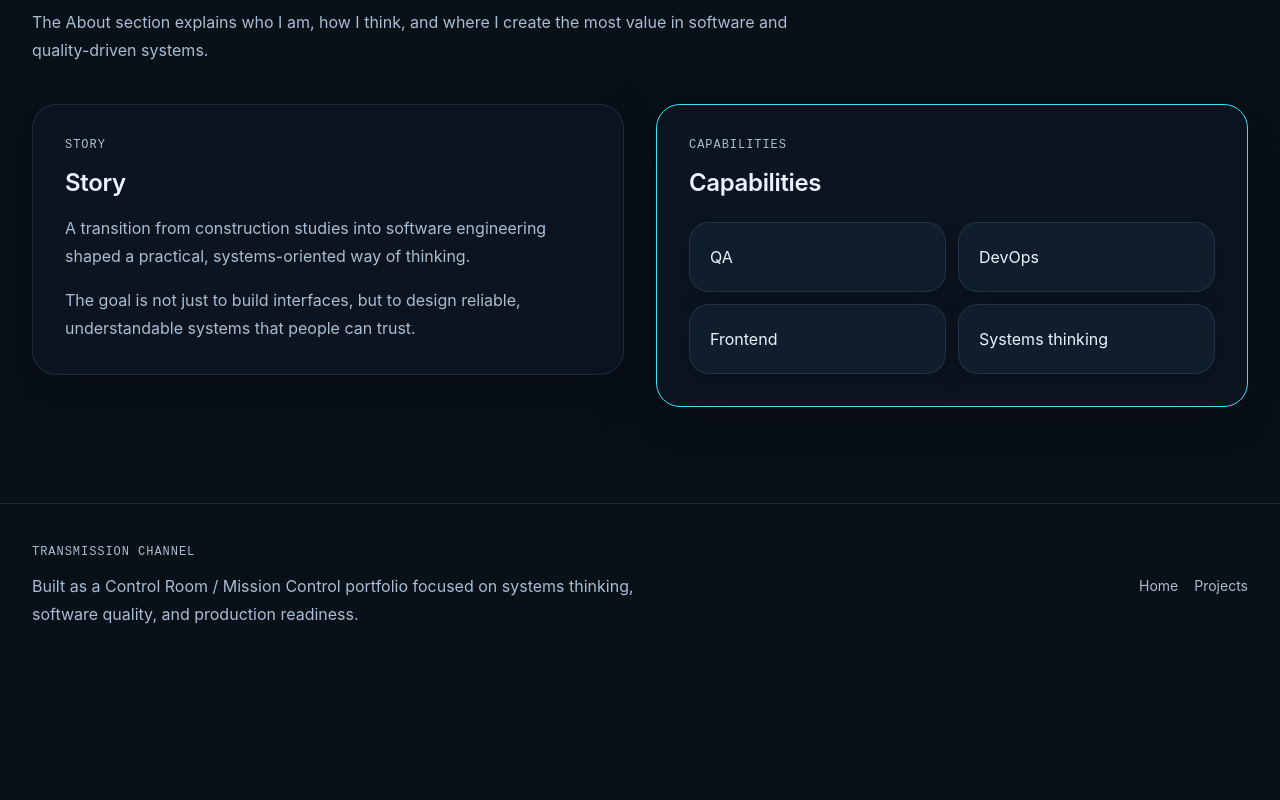
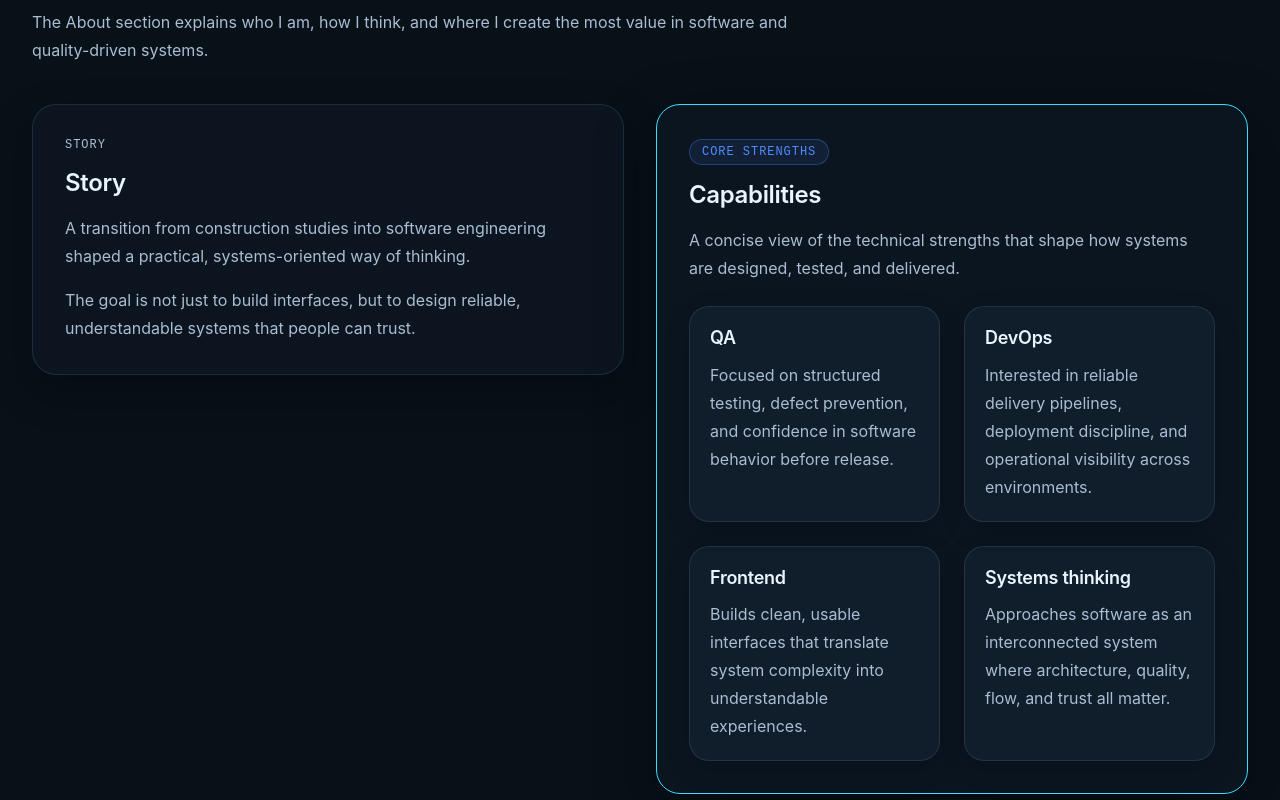
Before and after one commit to thapelomagqazana/thapelo-portfolio, a React (Vite) app: page / in a window 1280 px wide. Shown: the part 1480-2280 px from the top of the page. Before the commit the page ends 2148 px from the top, so only its background shows below. Built offline with nearby package versions, Linux system fonts and the light colour scheme.

Commit message:
feat: implement canonical capabilities panel
Signed-off-by: Thapelo Magqazana <tapsmcgzee8@gmail.com>

```diff
--- a/src/features/about/AboutSection.tsx
+++ b/src/features/about/AboutSection.tsx
@@ -6,6 +6,7 @@ import { Card, Panel, Text } from "../../components/ui";
 import { classNames } from "../../lib/classNames";
 import { DEFAULT_ABOUT_SECTION_CONTENT } from "./aboutContent";
 import type { AboutSectionContent, AboutSectionSlots } from "./aboutTypes";
+import { CapabilitiesPanel } from "../capabilities";
 
 /**
  * Props for the canonical AboutSection component.
@@ -70,29 +71,11 @@ function DefaultStoryRegion({
  * Default capabilities region renderer.
  *
  * Purpose:
- * - Provide a concise, scannable capability surface
- * - Preserve clear separation from the narrative story region
+ * - Delegate capability presentation to the canonical panel component
+ * - Keep the About layout shell separate from capability presentation logic
  */
-function DefaultCapabilitiesRegion({
-  title,
-  items,
-}: AboutSectionContent["capabilities"]): JSX.Element {
-  return (
-    <Panel variant="focus" className="h-full">
-      <Text variant="label">capabilities</Text>
-      <Text as="h3" variant="h3" className="mt-4">
-        {title}
-      </Text>
-
-      <div className="mt-6 grid gap-3 sm:grid-cols-2">
-        {items.map((item) => (
-          <Card key={item} className="bg-bg-800/80">
-            <Text variant="body">{item}</Text>
-          </Card>
-        ))}
-      </div>
-    </Panel>
-  );
+function DefaultCapabilitiesRegion(): JSX.Element {
+  return <CapabilitiesPanel />;
 }
 
 /**
@@ -146,9 +129,7 @@ export function AboutSection({
           </div>
 
           <div data-region="capabilities">
-            {slots?.capabilities ?? (
-              <DefaultCapabilitiesRegion {...content.capabilities} />
-            )}
+            {slots?.capabilities ?? <DefaultCapabilitiesRegion />}
           </div>
         </Grid>
       </Container>
--- /dev/null
+++ b/src/features/capabilities/CapabilitiesPanel.tsx
@@ -0,0 +1,93 @@
+import type { HTMLAttributes, JSX } from "react";
+
+import { Grid } from "../../components/layout";
+import { SystemBadge } from "../../components/system";
+import { Card, Panel, Text } from "../../components/ui";
+import { classNames } from "../../lib/classNames";
+import { DEFAULT_CAPABILITIES_PANEL_CONTENT } from "./capabilitiesData";
+import type { CapabilitiesPanelContent, CapabilityItem } from "./capabilitiesTypes";
+
+/**
+ * Props for the canonical CapabilitiesPanel component.
+ *
+ * Responsibilities:
+ * - Present core capability categories in a concise, scannable format
+ * - Reuse the canonical design system and shared layout primitives
+ * - Remain bounded and avoid drifting into a resume or project evidence system
+ */
+export interface CapabilitiesPanelProps
+  extends Omit<HTMLAttributes<HTMLDivElement>, "children"> {
+  /**
+   * Optional content override.
+   *
+   * Defaults to the canonical capability fixture.
+   */
+  readonly content?: CapabilitiesPanelContent;
+}
+
+/**
+ * Renders a single capability item card.
+ *
+ * Purpose:
+ * - Keep capability-item structure consistent
+ * - Prevent repeated item markup in the panel component
+ */
+function CapabilityCard({ title, summary }: CapabilityItem): JSX.Element {
+  return (
+    <Card className="h-full bg-bg-800/80">
+      <Text as="h4" variant="h3" className="text-[1.125rem]">
+        {title}
+      </Text>
+
+      <Text variant="body-muted" className="mt-3">
+        {summary}
+      </Text>
+    </Card>
+  );
+}
+
+/**
+ * Canonical CapabilitiesPanel component.
+ *
+ * Design goals:
+ * - Make strengths easy to scan
+ * - Keep the content bounded and recruiter-friendly
+ * - Integrate cleanly into the About section layout
+ *
+ * Accessibility notes:
+ * - Uses semantic heading structure
+ * - Keeps summaries readable on smaller screens
+ * - Groups capability items in a consistent, understandable structure
+ */
+export function CapabilitiesPanel({
+  content = DEFAULT_CAPABILITIES_PANEL_CONTENT,
+  className,
+  ...props
+}: CapabilitiesPanelProps): JSX.Element {
+  return (
+    <Panel
+      variant="focus"
+      className={classNames("h-full", className)}
+      data-component="capabilities-panel"
+      {...props}
+    >
+      <SystemBadge variant="info">core strengths</SystemBadge>
+
+      <Text as="h3" variant="h3" className="mt-4">
+        {content.title}
+      </Text>
+
+      {content.intro ? (
+        <Text variant="body-muted" className="mt-4">
+          {content.intro}
+        </Text>
+      ) : null}
+
+      <Grid columns={2} gap="lg" className="mt-6">
+        {content.items.map((item) => (
+          <CapabilityCard key={item.id} {...item} />
+        ))}
+      </Grid>
+    </Panel>
+  );
+}
--- /dev/null
+++ b/src/features/capabilities/capabilitiesData.ts
@@ -0,0 +1,41 @@
+import type { CapabilitiesPanelContent } from "./capabilitiesTypes";
+
+/**
+ * Canonical capability panel fixture.
+ *
+ * Purpose:
+ * - Provide stable default content for WBS 4.2.1
+ * - Ensure the panel is prop-driven rather than hard-coded inline in JSX
+ * - Keep the required capability categories centralized and testable
+ */
+export const DEFAULT_CAPABILITIES_PANEL_CONTENT: CapabilitiesPanelContent = {
+  title: "Capabilities",
+  intro:
+    "A concise view of the technical strengths that shape how systems are designed, tested, and delivered.",
+  items: [
+    {
+      id: "qa",
+      title: "QA",
+      summary:
+        "Focused on structured testing, defect prevention, and confidence in software behavior before release.",
+    },
+    {
+      id: "devops",
+      title: "DevOps",
+      summary:
+        "Interested in reliable delivery pipelines, deployment discipline, and operational visibility across environments.",
+    },
+    {
+      id: "frontend",
+      title: "Frontend",
+      summary:
+        "Builds clean, usable interfaces that translate system complexity into understandable experiences.",
+    },
+    {
+      id: "systems-thinking",
+      title: "Systems thinking",
+      summary:
+        "Approaches software as an interconnected system where architecture, quality, flow, and trust all matter.",
+    },
+  ],
+} as const;
--- /dev/null
+++ b/src/features/capabilities/capabilitiesTypes.ts
@@ -0,0 +1,50 @@
+/**
+ * Canonical capability panel contracts.
+ *
+ * Purpose:
+ * - Keep capability presentation structured and reusable
+ * - Prevent duplicated hard-coded capability cards across the app
+ * - Make future capability expansion safe without changing the component API
+ */
+
+/**
+ * A single capability item shown in the panel.
+ */
+export interface CapabilityItem {
+  /**
+   * Stable identifier used for rendering and future extension.
+   */
+  readonly id: string;
+
+  /**
+   * User-facing capability title.
+   */
+  readonly title: string;
+
+  /**
+   * Concise supporting summary used to explain the capability.
+   *
+   * This must remain short and recruiter-friendly.
+   */
+  readonly summary: string;
+}
+
+/**
+ * Canonical capability panel content model.
+ */
+export interface CapabilitiesPanelContent {
+  /**
+   * Panel heading shown above the capability grid.
+   */
+  readonly title: string;
+
+  /**
+   * Optional supporting introduction.
+   */
+  readonly intro?: string;
+
+  /**
+   * Ordered capability items.
+   */
+  readonly items: readonly CapabilityItem[];
+}
--- /dev/null
+++ b/src/features/capabilities/index.ts
@@ -0,0 +1,6 @@
+/**
+ * Shared export boundary for the canonical capabilities feature.
+ */
+export * from "./CapabilitiesPanel";
+export * from "./capabilitiesData";
+export * from "./capabilitiesTypes";
```
Also changed, not shown: 2 other files (tests, documents, lock files or other folders).
